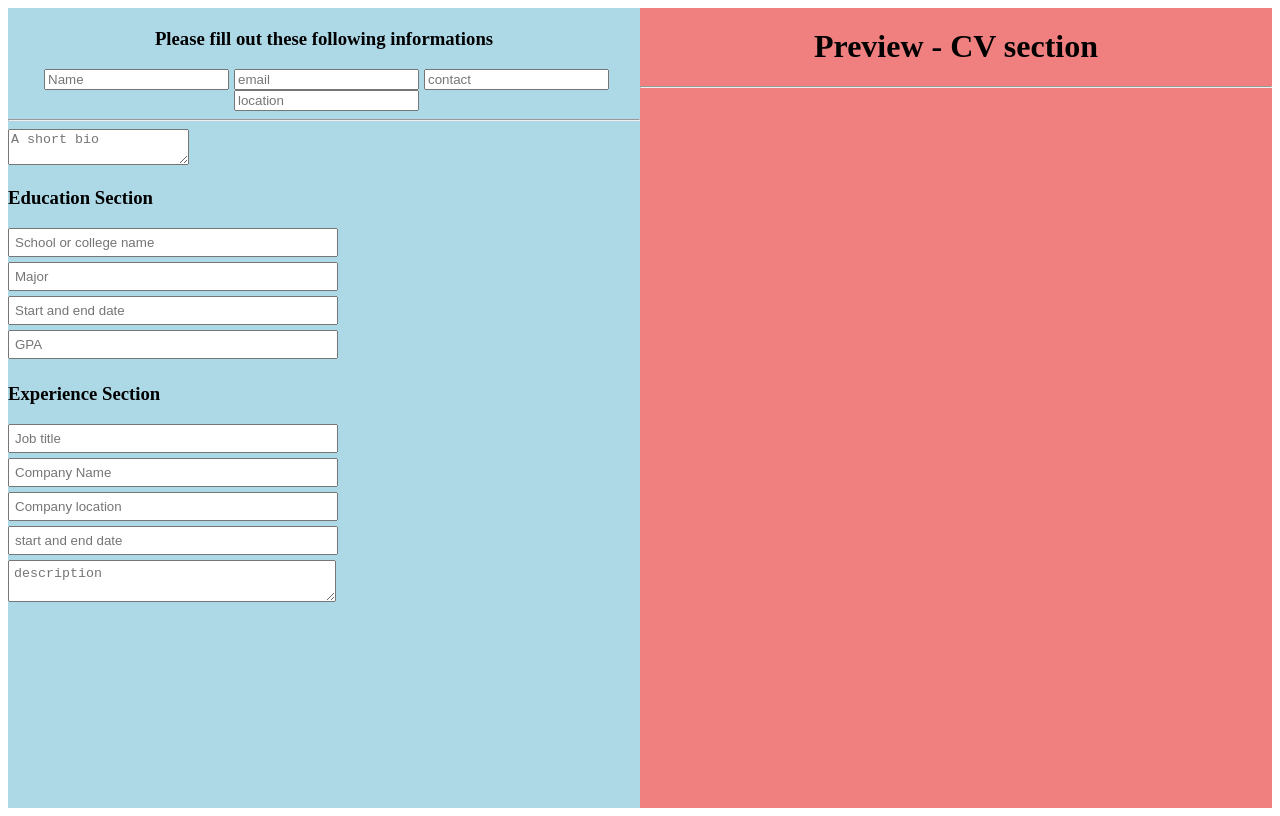
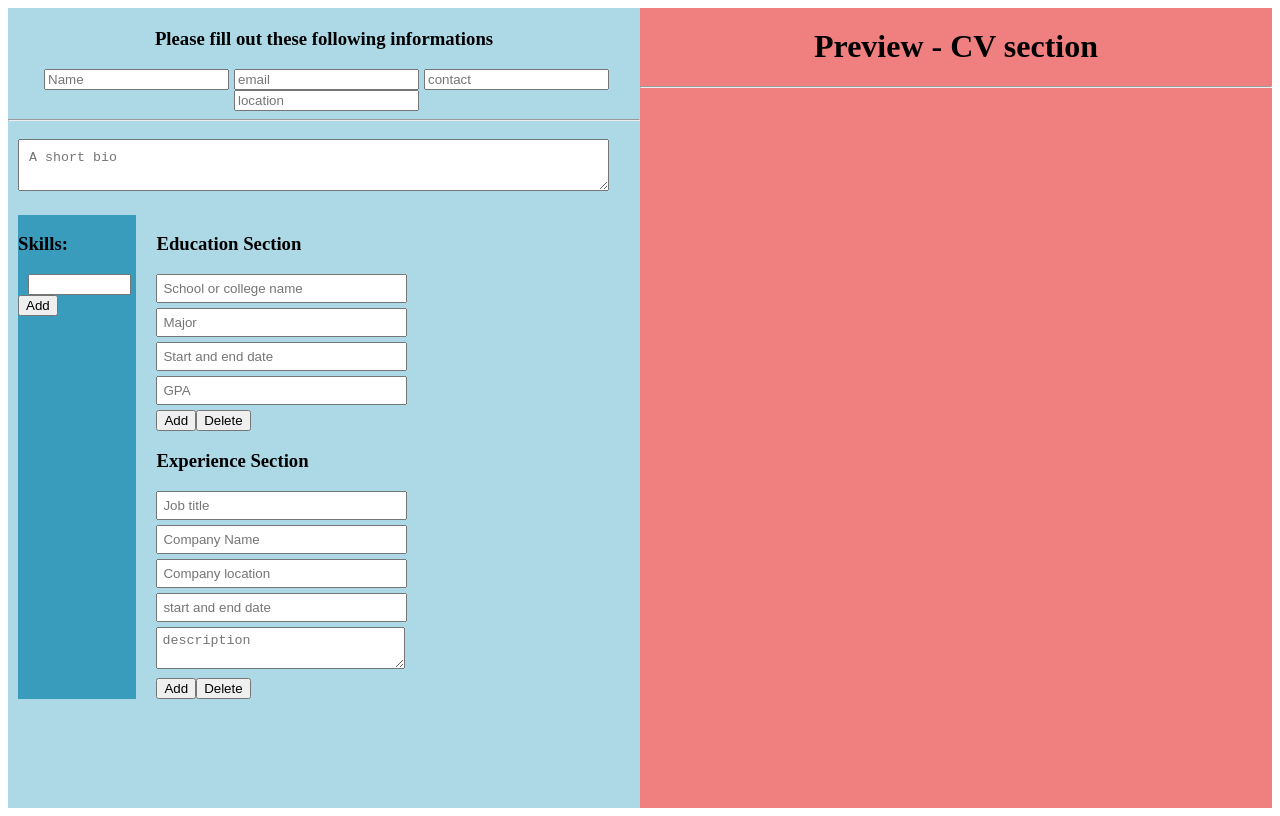
Before and after one commit to prashantsah567/cv-creator, a React (Create React App) app: page / in a window 1280 px wide. Built offline with nearby package versions, Linux system fonts and the light colour scheme.

Commit message:
buttons added

```diff
--- a/src/Style.css
+++ b/src/Style.css
@@ -38,3 +38,32 @@
     padding: 5px;
     margin-bottom: 5px;
 }
+
+.mainContainer{
+    display: flex;
+    padding: 10px;
+}
+
+.mainSection1{
+    flex: 1;
+    background-color: rgb(57, 156, 189);
+    width: 20%;
+    margin-right: 20px;
+}
+
+.mainSection2{
+    flex: 4;
+    background-color: lightblue;
+    width: 80%;
+}
+
+.skillInput{
+    margin-left: 10px;
+    width: 80%;
+}
+
+.bio{
+    margin: 10px;
+    padding: 10px;
+    width: 90%;
+}
--- a/src/components/Create-cv.js
+++ b/src/components/Create-cv.js
@@ -18,14 +18,22 @@ class CreateCV extends Component{
                     </div>
                     <hr/>
                     <div>
-                        <textarea placeholder="A short bio" required></textarea>
+                        <textarea className="bio"placeholder="A short bio" required></textarea>
                     </div>
+                    <div className="mainContainer">
+                        <div className="mainSection1">
+                            <h3>Skills:</h3>
+                            <input className="skillInput" />
+                            <button>Add</button>
+                        </div>
+                        <div className="mainSection2">
                             <div>
                                 <h3>Education Section</h3>
                                 <input placeholder="School or college name" className="Edu-Input"/><br/>
                                 <input placeholder="Major" className="Edu-Input"/><br/>
                                 <input placeholder="Start and end date" className="Edu-Input"/><br/>
                                 <input placeholder="GPA" className="Edu-Input"/><br/>
+                                <button>Add</button><button>Delete</button>
                             </div>
                             <div>
                                 <h3>Experience Section</h3>
@@ -34,7 +42,11 @@ class CreateCV extends Component{
                                 <input placeholder="Company location" className="Edu-Input"/><br/>
                                 <input placeholder="start and end date" className="Edu-Input"/><br/>
                                 <textarea placeholder="description" className="Edu-Input"/><br/>
+                                <button>Add</button><button>Delete</button>
                             </div>
+                        </div>
+                    </div>
+
                 </form>
             </div>
         );
```
Lines whose indentation alone changed are shown as unchanged.
